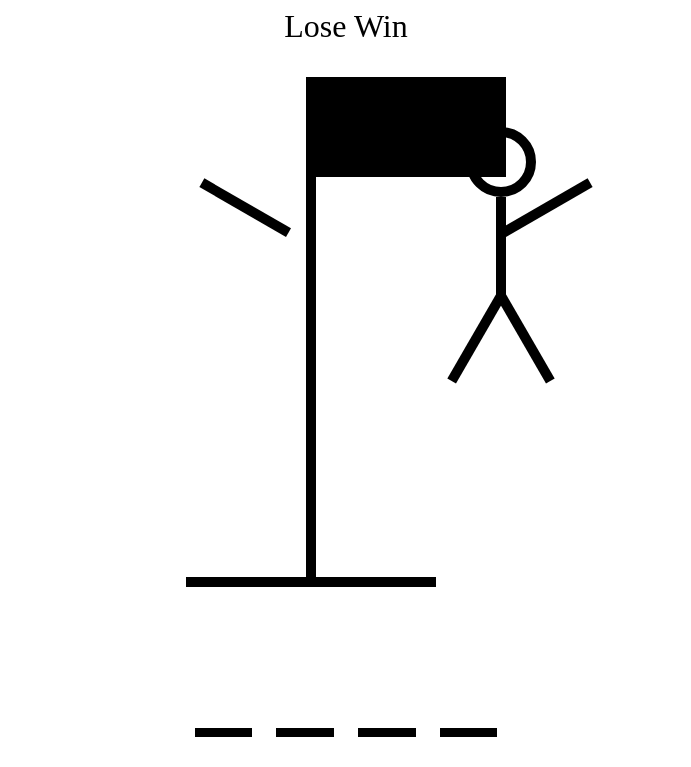
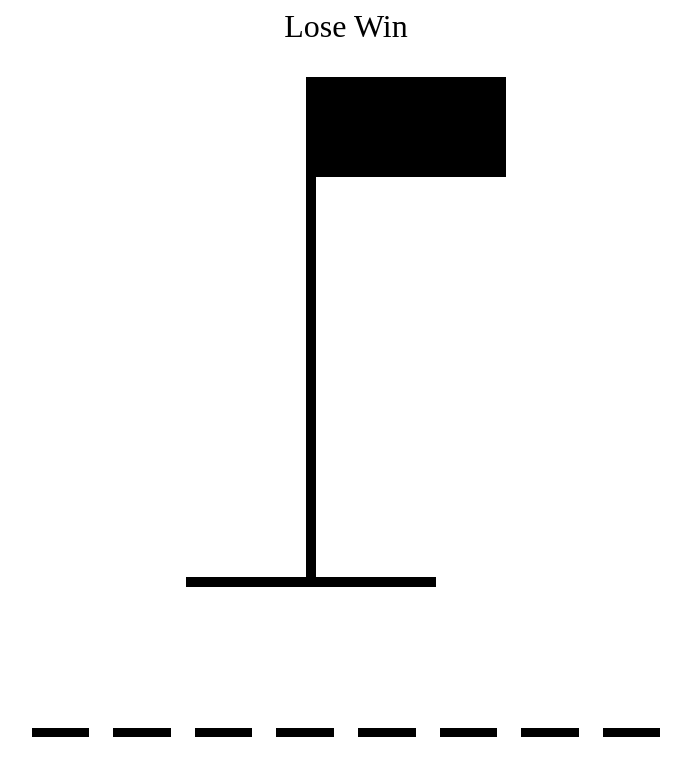
Before and after one commit to Deyan9469/hangman-game, a React (Vite) app: page / in a window 1280 px wide. Shown: the top 767 px of the page, without its empty margins (294-985 px from the left). Built offline with nearby package versions, Linux system fonts and the light colour scheme; the HTML template or start-up script is replaced by a standard one.

Commit message:
adding keyboard functionality

```diff
--- a/src/App.tsx
+++ b/src/App.tsx
@@ -1,4 +1,4 @@
-import { useState } from "react"
+import { useCallback, useEffect, useState } from "react"
 import { HangmanWord } from "./HangmanWord";
 import { HangmanDrawing } from "./HangmanDrawing";
 import { Keyboard } from "./Keyboard";
@@ -10,6 +10,31 @@
   })
 
   const [guessedLetters, setGuessedLetters] = useState<string[]>([])
+
+  const incorrectLetters = guessedLetters.filter(letter => !wordToGuess.includes(letter))
+
+  const addGuessedLetter = useCallback((letter:string) => {
+    if(guessedLetters.includes(letter)) return
+
+    setGuessedLetters(currentLetters => [...currentLetters, letter])
+  }, [guessedLetters])
+
+  useEffect(()=>{
+    const handler = (e: KeyboardEvent) => {
+      const key = e.key
+      if(!key.match(/^[a-z]$/)) return
+
+      e.preventDefault()
+      addGuessedLetter(key)
+    }
+
+    document.addEventListener("keypress", handler)
+
+    return () =>{
+      document.removeEventListener("keypress", handler)
+    }
+  }, [guessedLetters])
+
   return <div style={{
     maxWidth: "800px",
     display: "flex",
@@ -20,9 +45,11 @@
   }}
   >
     <div style={{ fontSize: "2rem", textAlign: "center" }}>Lose Win</div>
-    <HangmanDrawing />
-    <HangmanWord />
+    <HangmanDrawing numberOfGuesses={incorrectLetters.length}/>
+    <HangmanWord guessedLetters={guessedLetters} wordToGuess={wordToGuess} />
+    <div style={{ alignSelf: "stretch"}}>
     <Keyboard />
+    </div>
   </div>
 }
 
--- a/src/HangmanDrawing.tsx
+++ b/src/HangmanDrawing.tsx
@@ -73,16 +73,15 @@
     }}
     />
 )
+const BODY_PARTS = [HEAD, BODY, RIGHT_ARM, LEFT_ARM, RIGHT_LEG, LEFT_LEG]
 
+type HangmanDrawingProps = {
+    numberOfGuesses: number
+}
 
-export function HangmanDrawing() {
+export function HangmanDrawing({ numberOfGuesses }: HangmanDrawingProps) {
     return <div style={{ position: "relative" }}>
-        {HEAD}
-        {BODY}
-        {RIGHT_ARM}
-        {LEFT_ARM}
-        {RIGHT_LEG}
-        {LEFT_LEG}
+        {BODY_PARTS.slice(0, numberOfGuesses)}
         <div style={{ height: "50px", width: "10px", background: "black", position: "absolute", top: 0, right: 0, }} />
         <div style={{ height: "100px", width: "200px", background: "black", marginLeft: "120px" }} />
         <div style={{ height: "400px", width: "10px", background: "black", marginLeft: "120px" }} />
--- a/src/HangmanWord.tsx
+++ b/src/HangmanWord.tsx
@@ -1,12 +1,17 @@
-export function HangmanWord() {
-    const word = "test"
-    const guessedLetters = [""];
+type HangmanWordProps = {
+    guessedLetters: string[]
+    wordToGuess: string
+}
+
+
+export function HangmanWord({ guessedLetters, wordToGuess}: HangmanWordProps) {
+
     return <div style={{
         display: "flex", gap: ".25em", fontSize: "6rem",
         fontWeight: "bold", textTransform: "uppercase", fontFamily: "monospace"
     }}
     >
-        {word.split("").map((letter, index) => (
+        {wordToGuess.split("").map((letter, index) => (
             <span style={{ borderBottom: ".1em solid black" }} key={index}>
                 <span style={
                     {
```
